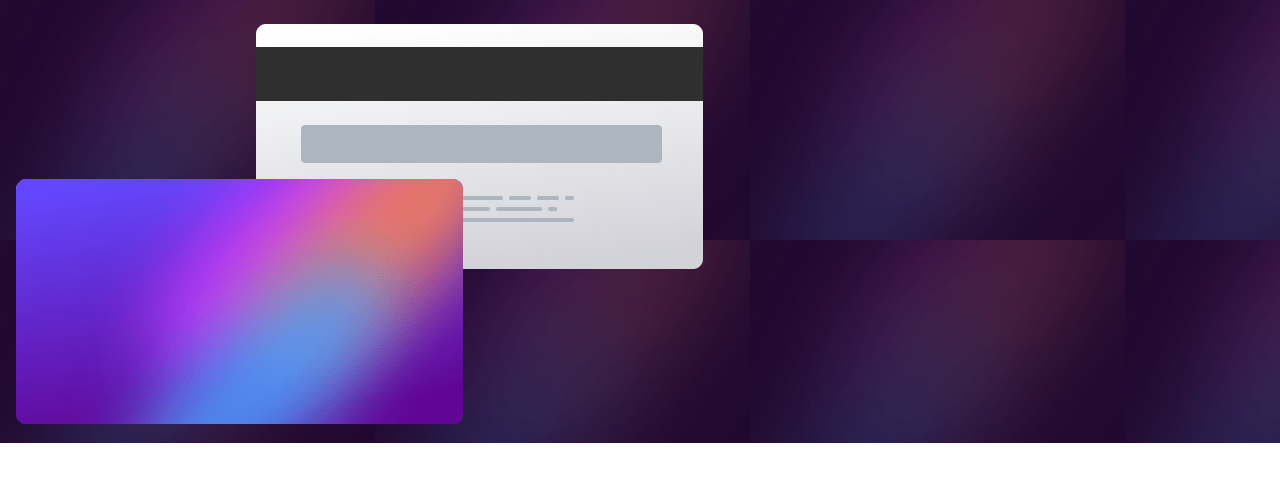
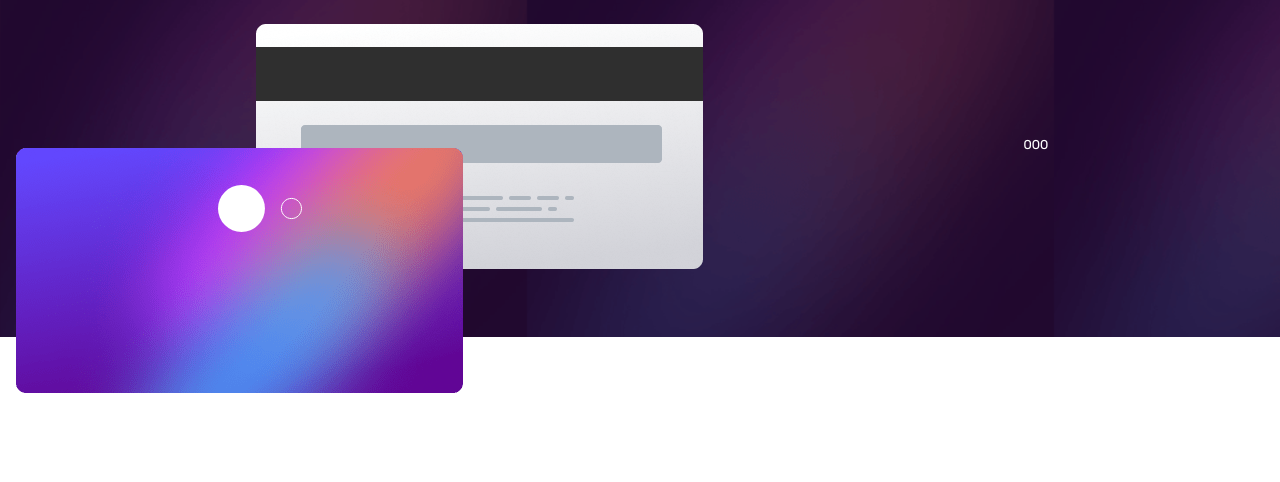
Before and after one commit to Miafargo/Interactive-form, an Angular app: page / in a window 1280 px wide. Shown: the top 482 px of the page. Built offline with nearby package versions, Linux system fonts and the light colour scheme.

Commit message:
improved card layout

```diff
--- a/src/app/app.component.css
+++ b/src/app/app.component.css
@@ -1,33 +1,52 @@
 .card__container{
   min-width:375px;
   max-width:1440px;
-  background-color: var(--white);
-  background-image: url('../assets/images/bg-main-mobile.png');
-  background-size: auto;
+
 }
 
 .card__main{
   display:grid;
+
 }
 
 .card__images{
   display:grid;
   grid-template-columns: repeat(5,1fr);
-  grid-template-rows: repeat(5,auto);
+  grid-template-rows: repeat(7,1fr);
 }
 
-.card__main-bg{
-  grid-area: 1/1/5/6;
+.card__bg-image{
+  grid-area:1/1/-2/-1;
+  background-image: url('../assets/images/bg-main-mobile.png');
+  background-size: contain;
+
 }
 
 .card__back{
-  grid-area: 1/2/4/6;
+  grid-area: 1/2/-1/6;
   padding-top:1.5rem;
   padding-right:1rem;
 }
 
 .card__front{
-  grid-area: 3/1/6/5;
+  grid-area: 3/1/8/5;
   padding-left:1rem;
-  padding-bottom: 1rem;
+  padding-top:2.25rem;
 }
+
+.card__security{
+  grid-area: 3/4/4/6;
+  color: var(--white);
+  align-self: center;
+  justify-self: center;
+  font-size: .8rem;
+  padding-left: 1.5rem;
+  padding-top:.5rem;
+}
+
+.card__logo{
+  grid-area: 4/1/6/3;
+  justify-self: center;
+  margin-top: 1rem;
+  margin-left:.5rem;
+}
--- a/src/app/app.component.html
+++ b/src/app/app.component.html
@@ -1,11 +1,7 @@
 <main class="card__container">
   <div class="card__main">
     <div class="card__images">
-      <!-- <img
-        class="card__main-bg"
-        src="assets/images/bg-main-mobile.png"
-        alt="bg-mobile"
-      /> -->
+      <div class="card__bg-image"></div>
       <img
         class="card__back"
         src="assets/images/bg-card-back.png"
@@ -16,6 +12,12 @@
         src="assets/images/bg-card-front.png"
         alt="card-front"
       />
+      <span class="card__security">000</span>
+      <img
+        src="assets/images/card-logo.svg"
+        alt="card logo"
+        class="card__logo"
+      />
     </div>
     <div class="card__form"></div>
   </div>
```
